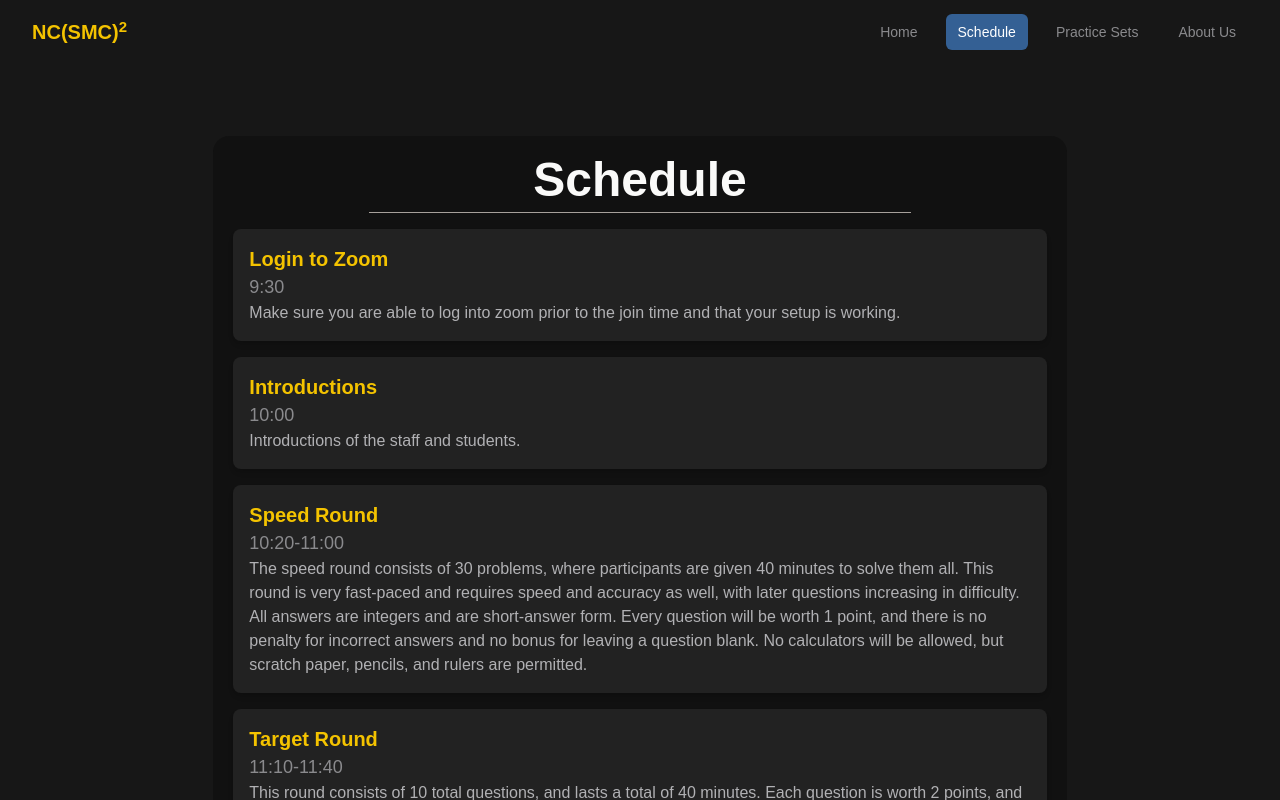
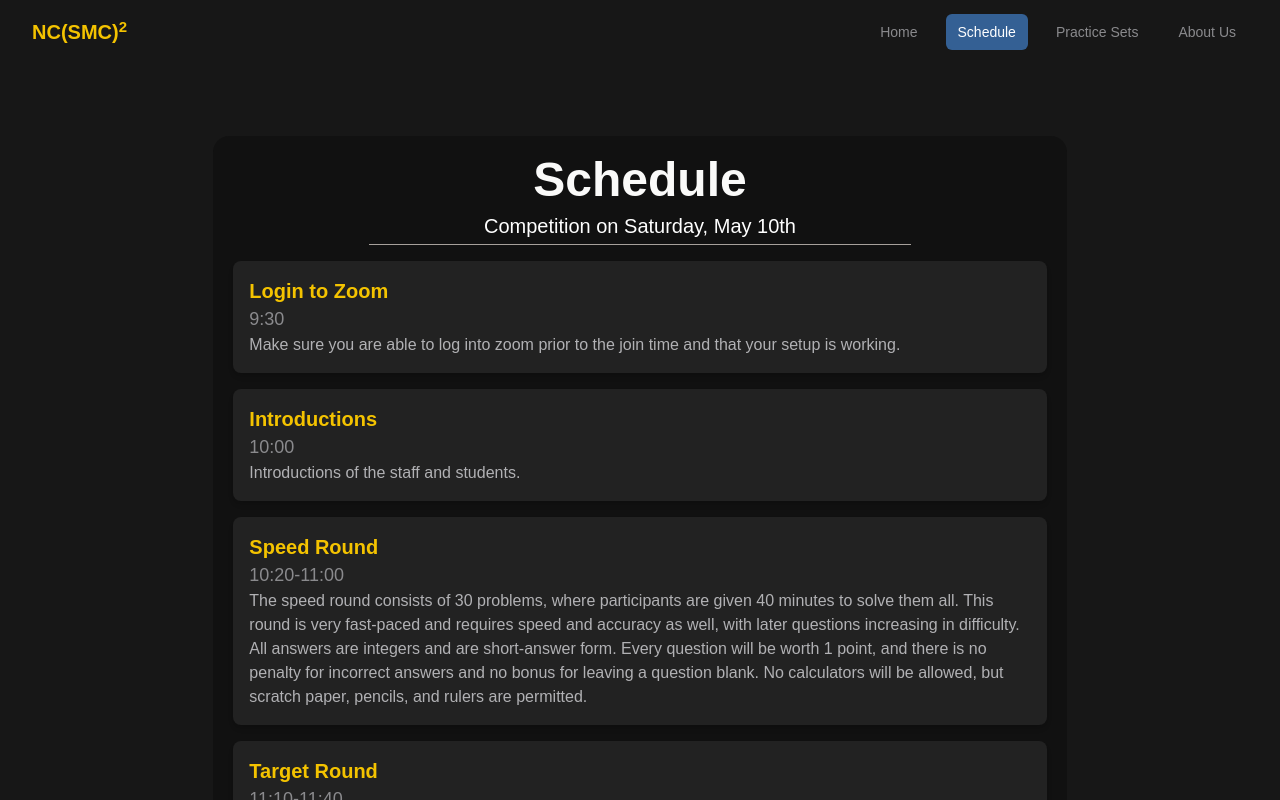
Before and after one commit to Prorickey/ncsmc2, a Next.js app: page /schedule in a window 1280 px wide. Shown: the top 800 px of the page. Built offline with nearby package versions, Linux system fonts and the light colour scheme.

Commit message:
Add competition date

```diff
--- a/app/schedule/page.tsx
+++ b/app/schedule/page.tsx
@@ -42,6 +42,7 @@ export default function SchedulePage() {
 			<h1 className="text-stone-50 text-center text-2xl md:text-3xl lg:text-5xl font-semibold mb-2">
 				Schedule
 			</h1>
+			<p className="w-full text-center text-xl pb-1">Competition on Saturday, May 10th</p>
 			<div className="h-[1px] bg-stone-400 w-2/3 mx-auto"></div>
 			{schedule.map((item, index) => (
 				<div
--- a/package.json
+++ b/package.json
@@ -1,6 +1,6 @@
 {
 	"name": "ncsmc2",
-	"version": "1.1.1",
+	"version": "1.1.2",
 	"private": true,
 	"scripts": {
 		"dev": "next dev --turbopack",
```
